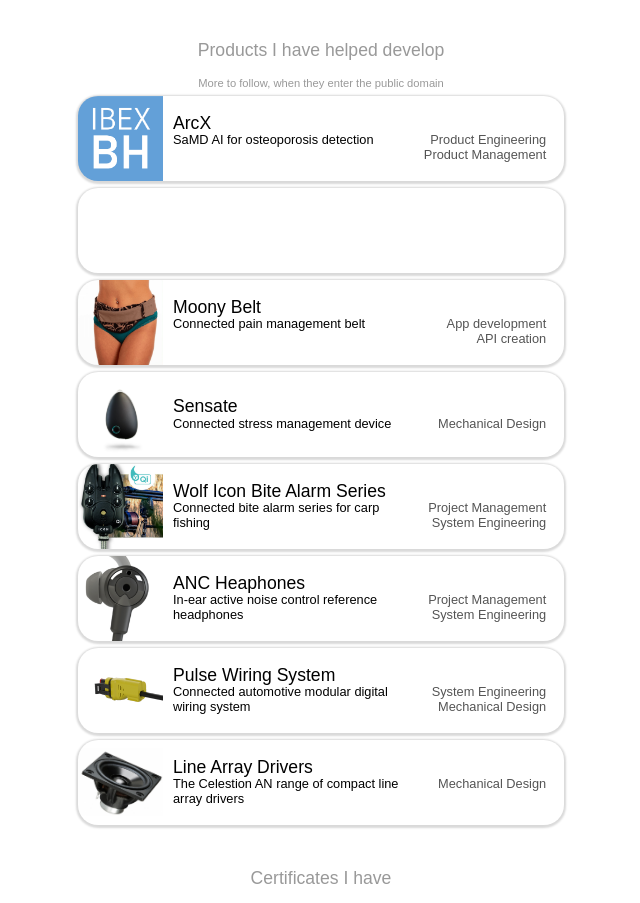
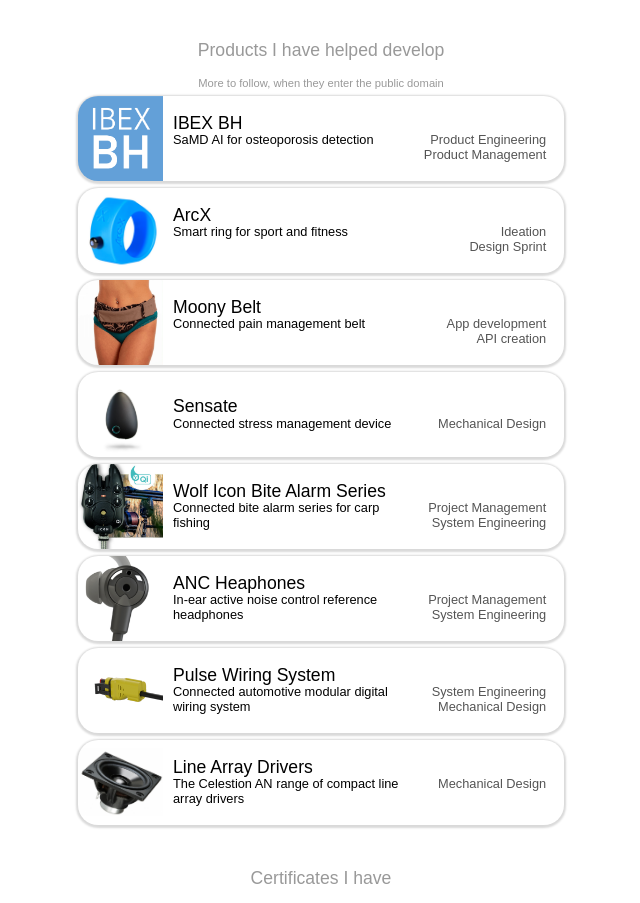
Before and after one commit to Withey958/withey958.github.io, a plain HTML site: page index.html in a window 1280 px wide. Shown: the part 1568-2471 px from the top of the page, without its empty margins (319-959 px from the left). Drawn offline with Linux system fonts and the light colour scheme.

Commit message:
fix bugs

```diff
--- a/index.html
+++ b/index.html
@@ -162,8 +162,8 @@
         <h5>More to follow, when they enter the public domain</h5>
         <ol class="projects" id="Other">
             <li>
-                <a class="ibexbh" href="https://arcx.fit/">
-                    <h4>ArcX</h4>
+                <a class="ibexbh" href="https://ibexinnovations.co.uk/bone-health/">
+                    <h4>IBEX BH</h4>
                     <span class="details">
                         <span class="date">Product Engineering<br>Product Management</span>
                         <span class="description">
@@ -174,7 +174,7 @@
             </li>
             <li>
             <li>
-                <a class="IBEX BH" href="https://ibexinnovations.co.uk/bone-health/">
+                <a class="arcx" href="https://arcx.fit/">
                     <h4>ArcX</h4>
                     <span class="details">
                         <span class="date">Ideation<br>Design Sprint</span>
```
